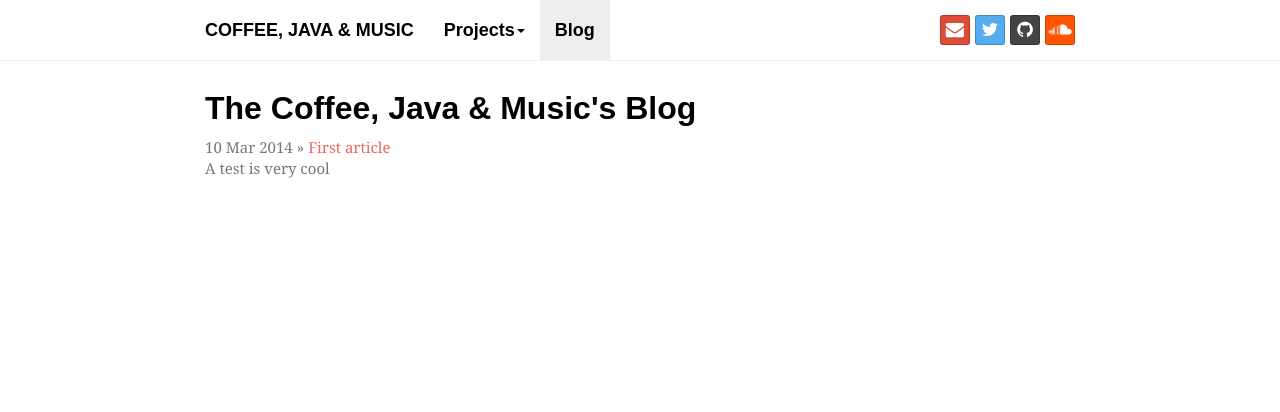
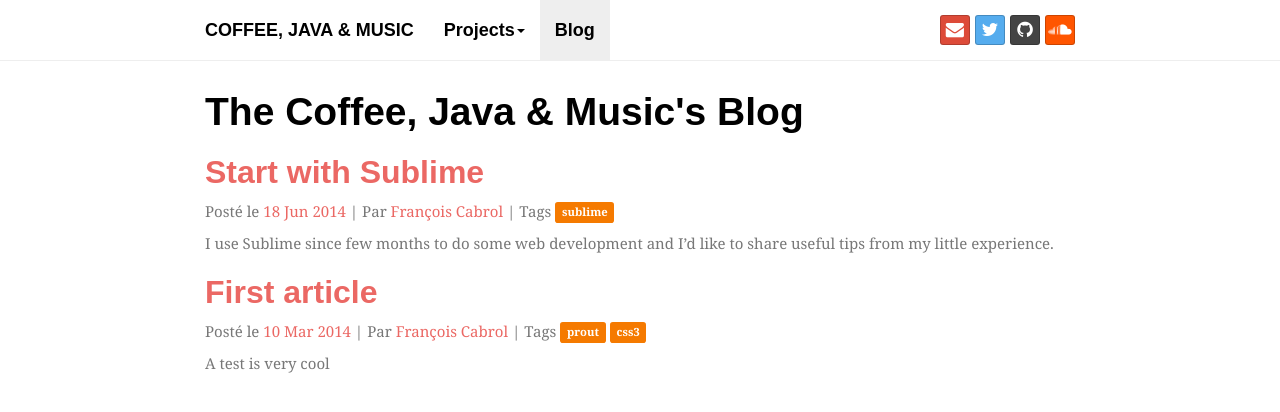
Before and after one commit to francoiscabrol/francoiscabrol.github.source, a Jekyll site: the page built from blog/index.html, in a window 1280 px wide and 900 px high. Shown: the top 412 px of the window. Built offline with Jekyll 4.4.1, drawn with Linux system fonts in a browser that asks for light colours; nearby versions of some CDN libraries; some web fonts are replaced.

Commit message:
wip blog implementation and first article written

```diff
--- a/blog/_posts/2014-03-10-test.markdown
+++ b/blog/_posts/2014-03-10-test.markdown
@@ -1,9 +1,7 @@
 ---
 layout: post
 title:  First article
-subtitle: A test
-description: simple test the test is simple
-tags: [prout]
+tags: [prout, css3]
 ---
 
 A test is very cool
--- /dev/null
+++ b/blog/_posts/2014-06-18-start-with-sublime.markdown
@@ -0,0 +1,33 @@
+---
+layout: post
+title:  Start with Sublime
+tags: [sublime]
+---
+
+I use Sublime since few months to do some web development and I'd like to share useful tips from my little experience.
+
+## List of plugins
+
+If you want to be confortable with Sublime, you have to learn the most useful shortcuts and to understand how to install plugins. To do this, there is already a lot of ressources on the web as [this unofficial documentation](http://sublime-text-unofficial-documentation.readthedocs.org/en/latest/reference/keyboard_shortcuts_osx.html) that is very complete.
+
+The list of plug-ins I use:
+
+- "Package Control" is a package manager. All others plugins can be find, install or desinstall quickly with this tool.
+
+- "CursorRuler" add a rule on the cursor side.
+
+- "GitGutter" allows to see local modification before committing in the current file and to navigate through with a shortcut.
+
+- "GoToLastEdit" allows to navigate to last cursor positions.
+
+- "MarkdownEditing" improve the markdown editing experience.
+
+## To add in the preference file
+
+If you need, you can add in the file preferences.sublime-settings these lines:
+
+       "draw_white_space": "all", // Show tabulations
+        "trim_trailing_white_space_on_save": true, // Delete white space on saving
+
+       "ignored_packages": [ ], // allows to use Vim command lines
+        "vintage_start_in_command_mode": true // start sublime in the Vim command mode
--- a/blog/index.html
+++ b/blog/index.html
@@ -3,13 +3,25 @@
 title: Blog
 ---
 
-<h2> The {{site.name}}'s Blog </h2>
+<h1> The {{site.name}}'s Blog </h1>
 
 {% for post in site.posts %}
 {% if post.categories contains 'blog' %}
-  <div>
-	<span class="post_date">{{ post.date | date_to_string }}</span> &raquo; <a href="{{ post.url }}">{{ post.title }}</a>
-</div>
-<div class="post_summary">{{ post.excerpt }}</div>
+<section class="post">
+  <header class="entry-header">
+    <h2 class="entry-title"><a href="{{ post.url }}">{{ post.title }}</a></h2>
+    <p class="entry-meta">
+      Posté le <a class="entry-date" href="date.html">{{ post.date | date_to_string }}</a> | Par <a class="entry-author" href="/contact/">{{site.author}}</a> | Tags
+    {% for tag in post.tags %}
+		<a class="label label-danger" href="tag.html">{{ tag }}</a>
+	{% endfor %}
+    </p>
+  </header>
+  <div class="entry-description">
+    <p>
+      {{ post.excerpt }}
+    </p>
+  </div>
+</section>
 {% endif %}
 {% endfor %}
```
Also changed, not shown: _layouts/post.html (+9 -2 lines).
